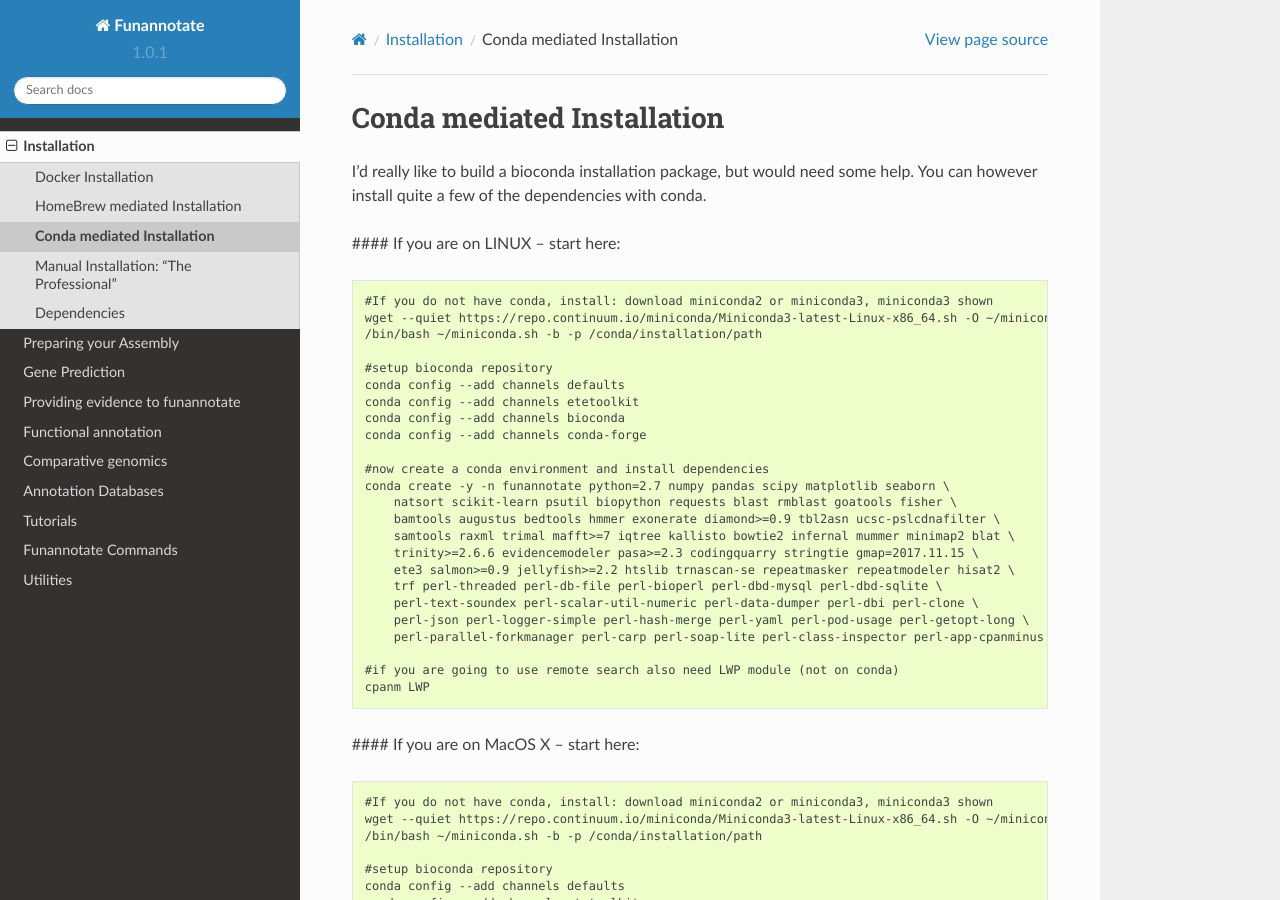
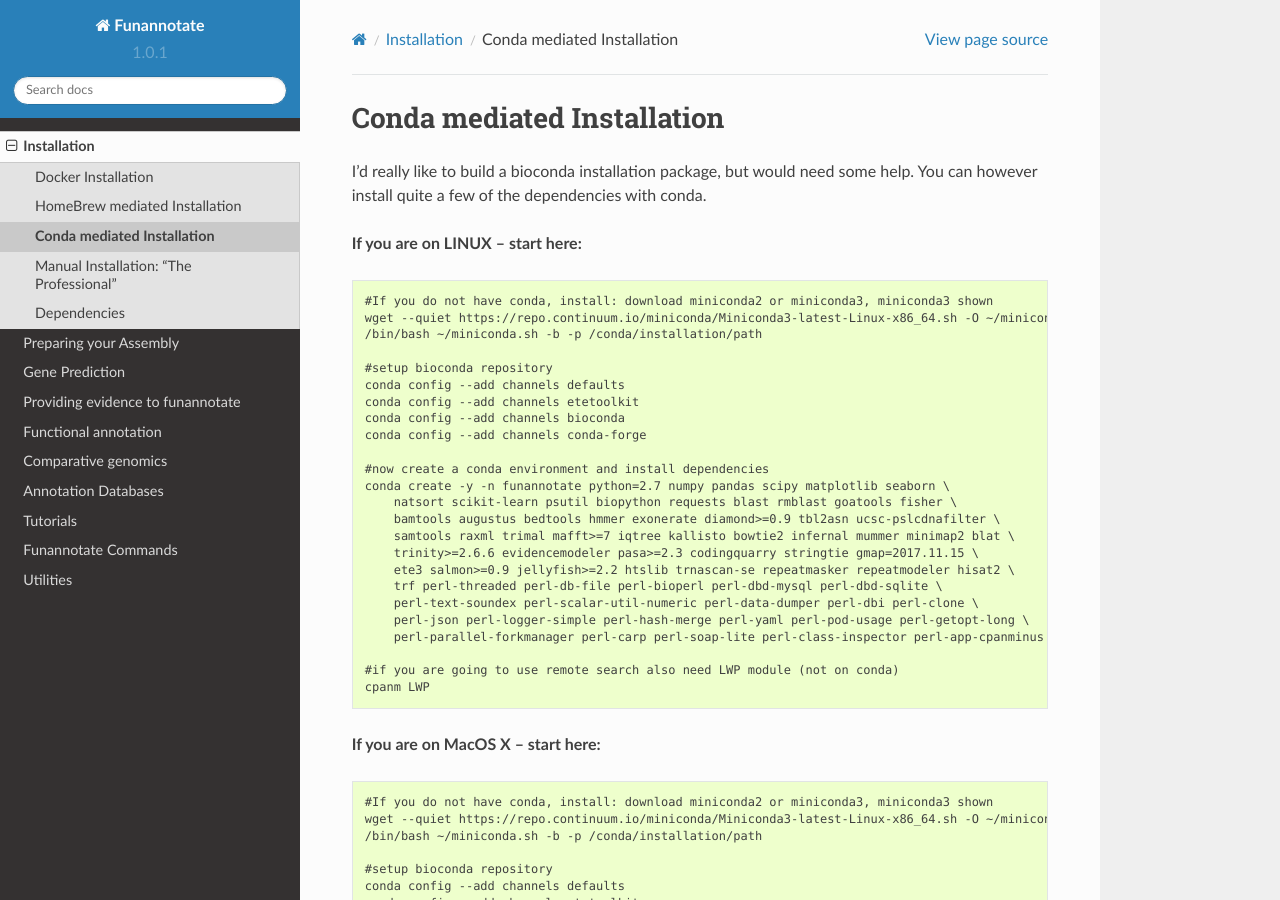
Before and after one commit to nextgenusfs/funannotate, a Sphinx documentation site: the page built from docs/conda.rst, in a window 1280 px wide and 900 px high. Built offline with Sphinx 7.4.7 and the Read the Docs theme 2.0.0, drawn with Linux system fonts in a browser that asks for light colours.

```diff
--- a/docs/conda.rst
+++ b/docs/conda.rst
@@ -7,7 +7,7 @@ Conda mediated Installation
 I'd really like to build a bioconda installation package, but would need some help.  You can however install quite a few of the dependencies with conda.
 
 
-#### If you are on LINUX -- start here:
+**If you are on LINUX -- start here:**
 
 .. code-block:: none
 
@@ -36,7 +36,7 @@ I'd really like to build a bioconda installation package, but would need some he
     #if you are going to use remote search also need LWP module (not on conda)
     cpanm LWP
 
-#### If you are on MacOS X -- start here:
+**If you are on MacOS X -- start here:**
 
 .. code-block:: none
 
```
